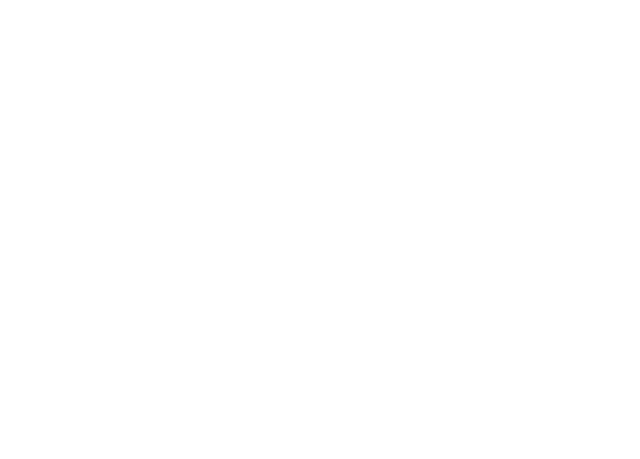
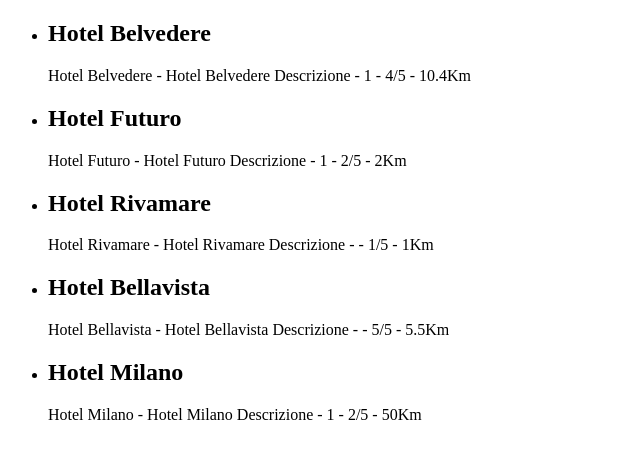
Before and after one commit to DaniloSalerno/php-hotel, a PHP site: page / in a window 1280 px wide. Before the commit the part shown is empty. Shown: the top 459 px of the page, without its empty margins (0-640 px from the left). Run offline with PHP 8.4, Linux system fonts and the light colour scheme.

Commit message:
print all hotels data in page

```diff
--- a/index.php
+++ b/index.php
@@ -1,6 +1,6 @@
 <?php
 /*
-Stampare tutti i nostri hotel con tutti i dati disponibili.
+✔ Stampare tutti i nostri hotel con tutti i dati disponibili.
 
 Iniziate in modo graduale. Prima stampate in pagina i dati, senza preoccuparvi dello stile. Dopo aggiungete Bootstrap e mostrate le informazioni con una tabella.
 
@@ -63,6 +63,23 @@ $hotels = [
 
 <body>
 
+    <ul>
+        <?php foreach ($hotels as $hotel) : ?>
+            <li>
+
+                <h2>
+                    <?php echo $hotel['name'] ?>
+                </h2>
+
+                <div>
+                    <?php echo $hotel['name'] . ' - ' . $hotel['description'] . ' - ' . $hotel['parking'] . ' - ' . $hotel['vote'] . '/5' . ' - ' . $hotel['distance_to_center'] . 'Km'; ?>
+                </div>
+
+            </li>
+        <?php endforeach; ?>
+    </ul>
+
+
 </body>
 
 </html>
```
